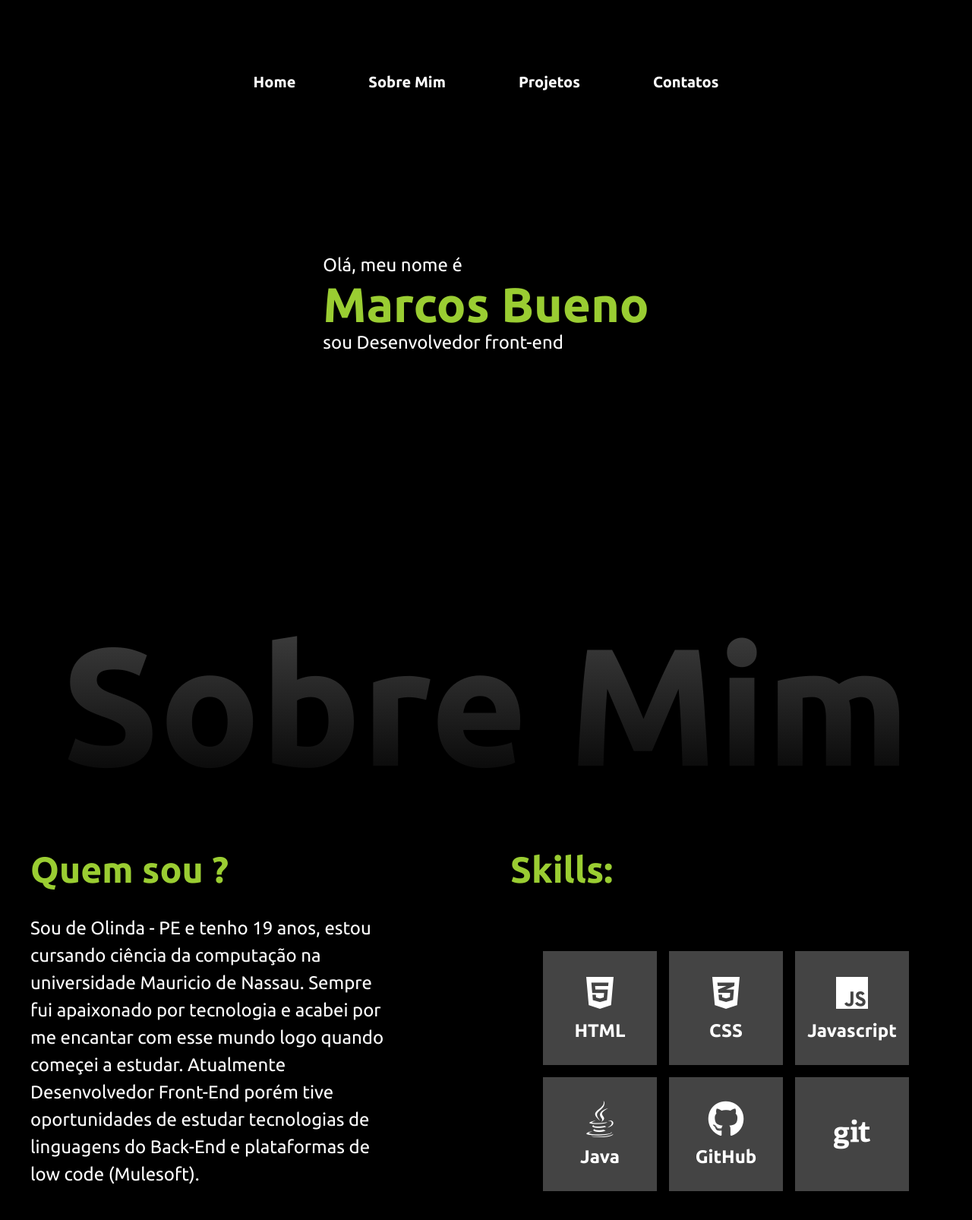
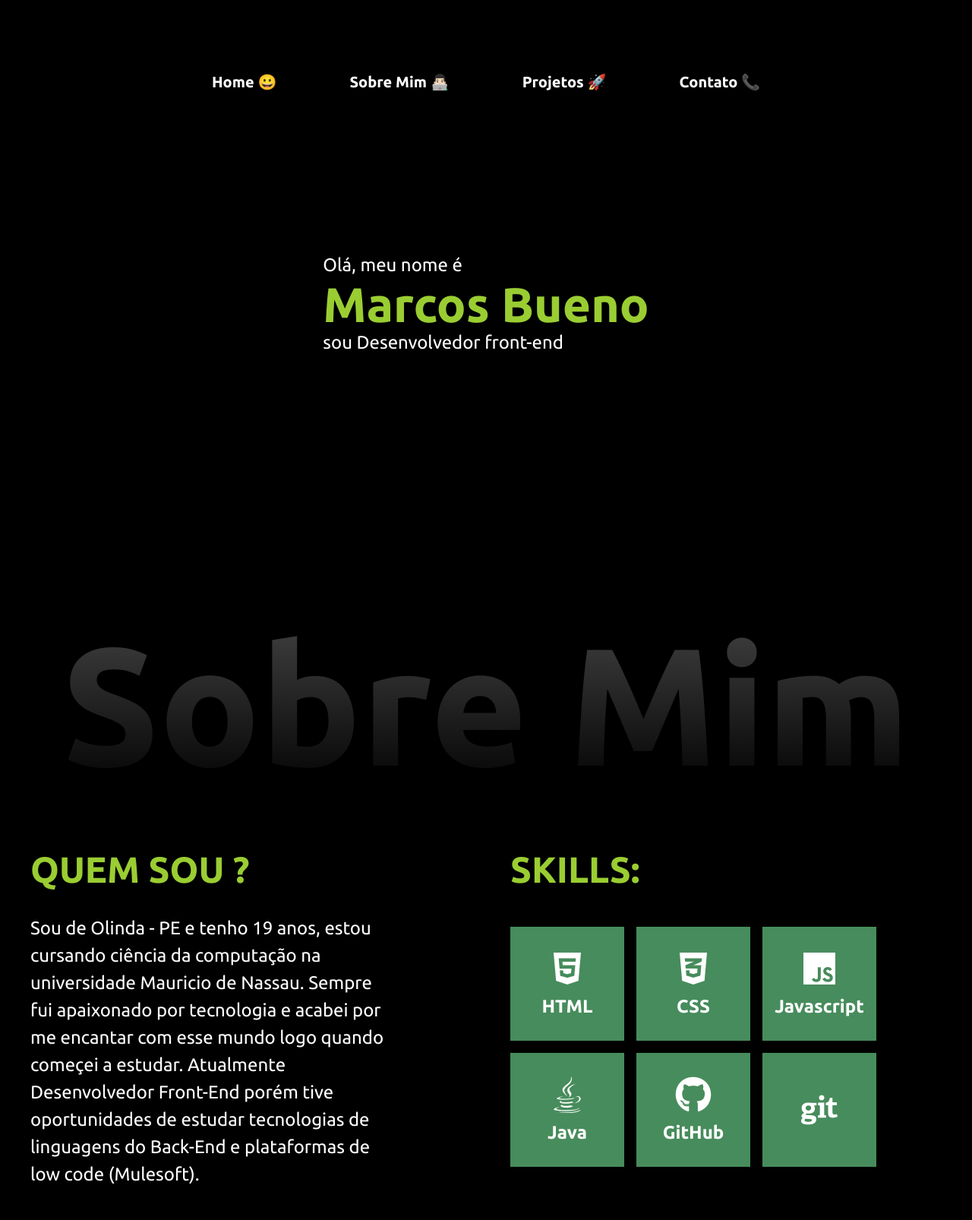
Before and after one commit to MarcosvBueno/portifolio, a plain HTML site: page index.html in a window 1280 px wide. Shown: the whole page at 76% size. Drawn offline with Linux system fonts and the light colour scheme; a web font is replaced by a local one.

Commit message:
adiciona ajustes no portifolio e nas cores

```diff
--- a/css/sobre_mim.css
+++ b/css/sobre_mim.css
@@ -47,7 +47,8 @@
   grid-area: skills;
   display: flex;
   flex-direction: column;
-  gap: 32px;
+  justify-items: flex-start;
+  justify-content: flex-start;
 }
 
 .skills-tittle {
@@ -59,12 +60,15 @@
   display: flex;
   flex-wrap: wrap;
   gap: 16px;
+
+  justify-content: left;
+  flex-direction: row;
 }
 
 .skills-icon {
   width: 150px;
   height: 150px;
-  background-color: #444;
+  background-color: #478C5C;
   display: flex;
   flex-direction: column;
   justify-content: center;
@@ -72,6 +76,9 @@
   gap: 12px;
 }
 
+.skills-icon:hover {
+  box-shadow: 5px 5px 15px #fff;
+}
 .skills-icon i {
   font-size: 3rem;
 }
--- a/index.html
+++ b/index.html
@@ -26,16 +26,16 @@
       <nav>
         <ul class="menu">
           <li>
-            <a href="#home" class="home-nav">Home</a>
+            <a href="#home" class="home-nav">Home &#128512</a>
           </li>
           <li>
-            <a href="#sobre" class="sobre">Sobre Mim</a>
+            <a href="#sobre" class="sobre">Sobre Mim &#128104;&#127995;&#8205;&#128187</a>
           </li>
           <li>
-            <a href="#projetos" class="projetos">Projetos</a>
+            <a href="#projetos" class="projetos">Projetos &#128640</a>
           </li>
           <li>
-            <a href="#contatos" class="contatos">Contatos</a>
+            <a href="#contatos" class="contatos">Contato &#128222</a>
           </li>
         </ul>
       </nav>
@@ -54,7 +54,7 @@
     <section class="sobre-mim" id="sobre">
       <h2 class="section-tittle">Sobre Mim</h2>
       <div class="description">
-        <h3 class="description-tittle">Quem sou ?</h3>
+        <h3 class="description-tittle">QUEM SOU ?</h3>
         <p class="description-text">
           Sou de Olinda - PE e tenho 19 anos, estou cursando ciência da
           computação na universidade Mauricio de Nassau. Sempre fui apaixonado
@@ -65,7 +65,7 @@
         </p>
       </div>
       <div class="skills">
-        <h3 class="skills-tittle">Skills:</h3>
+        <h3 class="skills-tittle">SKILLS:</h3>
         <ul class="skills-container">
           <li class="skills-icon">
             <i class="fab fa-html5"></i>
```
